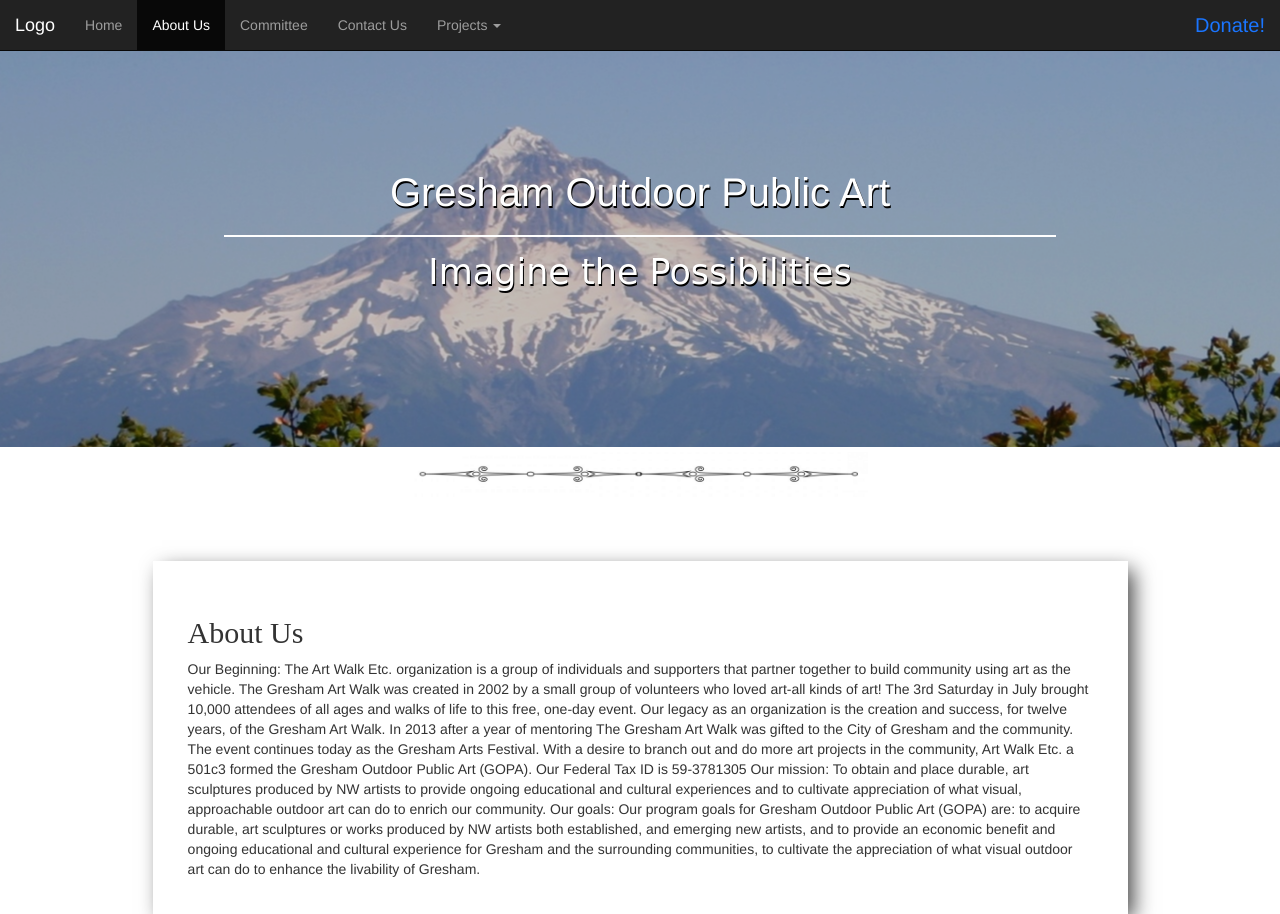
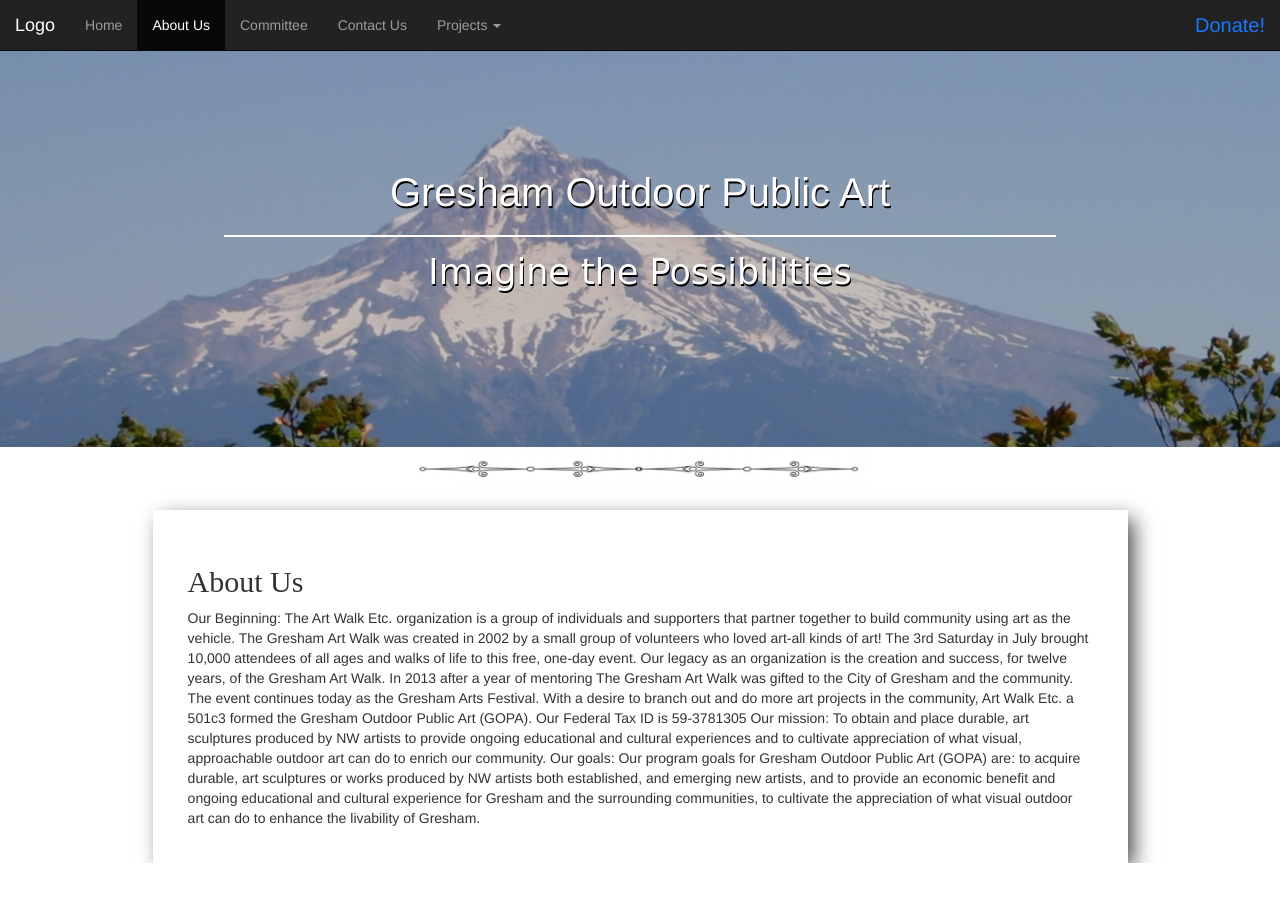
Before and after one commit to Mehequanna/GOPA, a PHP site: page /about.html in a window 1280 px wide. After the commit the page ends 863 px from the top, so only its background shows below. Run offline with PHP 8.4, Linux system fonts and the light colour scheme.

Commit message:
Add styling to about.html

```diff
--- a/css/styles.css
+++ b/css/styles.css
@@ -12,6 +12,11 @@ h1 {
   font-size: 4rem;
   border-bottom: 2px solid white;
   padding-bottom: 2.5%;
+}
+
+h2 {
+  font-size: 3rem;
+  font-family: serif;
 }
 
 #subtitle {
@@ -29,10 +34,6 @@ h1,
   display: inline-block;
   margin: auto 0;
   width: 65%;
-}
-
-h2 {
-  font-family: serif;
 }
 
 h3 {
@@ -77,7 +78,7 @@ h3 {
 /*Divider*/
 #divider {
   display: block;
-  margin: 5px auto;
+  margin: 0 auto;
   width: 40%;
 }
 
@@ -95,7 +96,7 @@ h3 {
 
 /*Body Setup*/
 .body {
-  margin-top: 5%;
+  margin-top: 1.5%;
   padding: 3%;
   -webkit-box-shadow: 7px 7px 20px -2px rgba(0,0,0,0.75);
   -moz-box-shadow: 7px 7px 20px -2px rgba(0,0,0,0.75);
```
